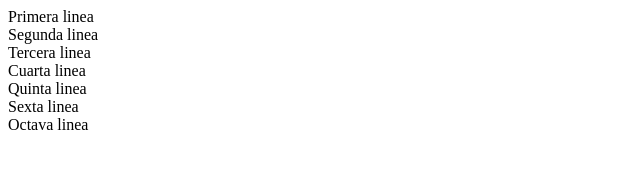
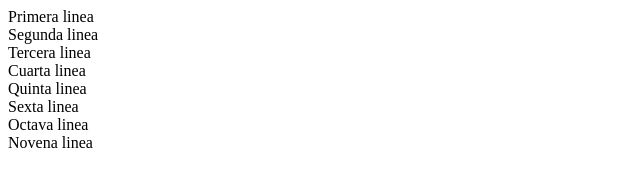
Before and after one commit to Voltrez/Videojuegos-Favoritos, a plain HTML site: page index.html in a window 1280 px wide. Shown: the whole page, without its empty margins (0-640 px from the left). Drawn offline with Linux system fonts and the light colour scheme.

Commit message:
noveno commit

```diff
--- a/index.html
+++ b/index.html
@@ -13,5 +13,6 @@
     <div>Quinta linea</div>
     <div>Sexta linea</div>
     <div>Octava linea</div>
+    <div>Novena linea</div>
 </body>
 </html>
```
